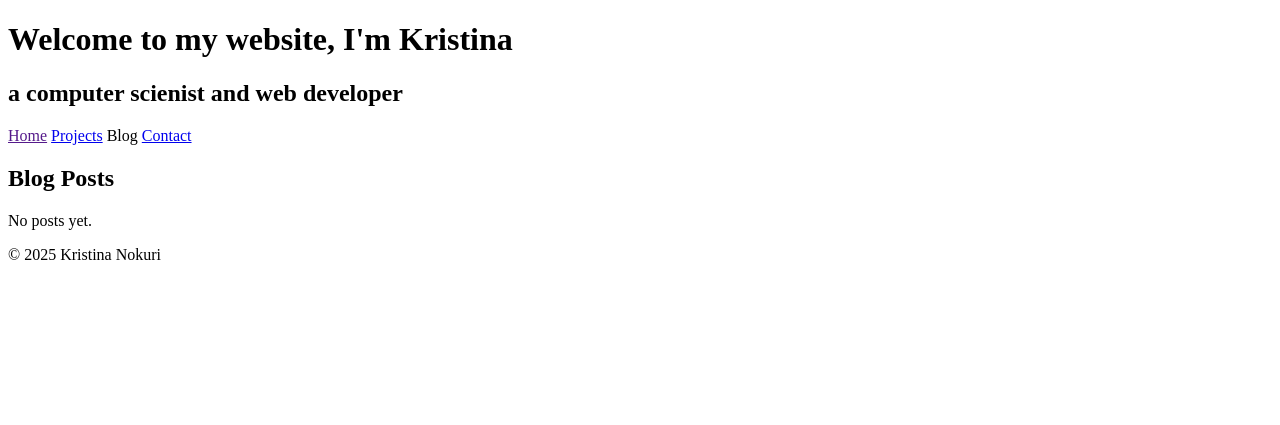
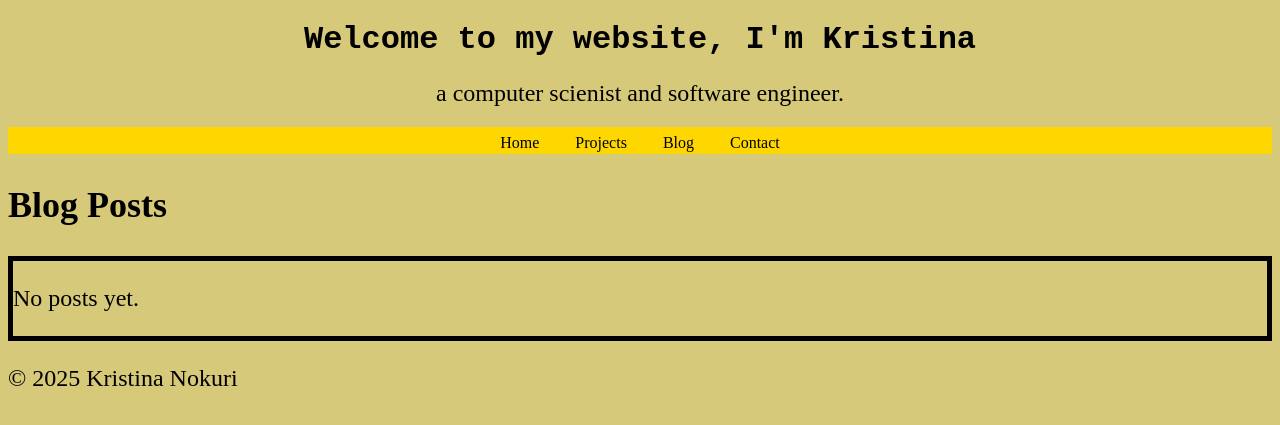
Before and after one commit to krisaan/kristina-nokuri-website, a Django app: page /blog in a window 1280 px wide. Shown: the top 425 px of the page. Run offline with Django 5.2, Linux system fonts and the light colour scheme; data that the repository does not hold is empty.

Commit message:
project started functionality

```diff
--- a/app/admin.py
+++ b/app/admin.py
@@ -1,7 +1,7 @@
 from django.contrib import admin
-from .models import BlogPost
-from .models import ContactItem
+from .models import BlogPost, ContactItem, ProjectItem
 
 # Register your models here.
 admin.site.register(BlogPost)
 admin.site.register(ContactItem)
+admin.site.register(ProjectItem)
--- a/app/static/css/style.css
+++ b/app/static/css/style.css
@@ -0,0 +1,75 @@
+/* Header elements */
+.menu-title {
+    font-size: 32px;
+    text-align: center;
+}
+
+.menu-subtitle {
+    font-size: 24px;
+    text-align: center;
+    font-weight: lighter;
+}
+
+nav {
+    background: gold;
+    font-weight: normal;
+    font-style: normal;
+    text-align: center;
+    border-style: none;
+}
+
+a.menu {
+    font-size: 16px;
+    padding: 15px;
+}
+
+a.menu,
+a:visited {
+    color: black;
+    /* or your default link color */
+    text-decoration: none;
+}
+
+h1 {
+    font-family: 'Courier New', Courier, monospace;
+    font-size: 50px;
+}
+
+body {
+    background-color: rgb(214, 201, 122);
+    font-size: 24px;
+}
+
+p {
+    font-size: 24px;
+}
+
+button {
+    background-color: rgb(119, 122, 23);
+    color: white;
+    border: none;
+    height: 36px;
+    width: 105px;
+    border-radius: 5px;
+    cursor: pointer;
+}
+
+section.blog-post {
+    display: grid;
+    grid-template-columns: repeat(2, 1fr);
+    /* 3 columns of equal width */
+    border: 5px solid black;
+    /* padding: 10px; */
+    /* margin: 20px 0; */
+}
+
+div.blog-post {
+    padding: 20px;
+    text-align: center;
+    height: auto;
+    width: auto;
+}
+
+img.blog-post {
+    border-radius: 10px;
+}
--- a/app/templates/base.html
+++ b/app/templates/base.html
@@ -5,17 +5,18 @@
 	<head>
 		<meta charset="UTF-8" />
 		<title>{% block title %}My Site{% endblock %}</title>
+		<link rel="icon" href="{% static 'favicon.ico' %}" type="image/x-icon" />
 		<link rel="stylesheet" href="{% static 'css/style.css' %}" />
 	</head>
 	<body>
 		<header>
-			<h1>Welcome to my website, I'm Kristina</h1>
-            <h2>a computer scienist and web developer</h2>
+			<h1 class="menu-title">Welcome to my website, I'm Kristina</h1>
+            <h2 class="menu-subtitle">a computer scienist and software engineer.</h2>
 			<nav>
-                <a href="">Home</a>
-                <a href="projects">Projects</a>
-                <a onclick="window.location.href='/blog'">Blog</a>
-                <a href="contact">Contact</a>
+                <a href="/" class="menu">Home</a>
+                <a href="projects" class="menu">Projects</a>
+                <a onclick="window.location.href='/blog'" class="menu">Blog</a>
+                <a href="contact" class="menu">Contact</a>
 			</nav>
 		</header>
 
--- a/app/templates/blog.html
+++ b/app/templates/blog.html
@@ -1,15 +1,19 @@
-{% extends "base.html" %} {% block title %}Blog{% endblock %} {% block content%}
+{% extends "base.html" %} {% block title %}Kristina N. | Blog{% endblock %} {% block content%}
 <h2>Blog Posts</h2>
+<section class="blog-post">
 {% for post in blog_posts %}
-<h3>{{ post.title }}</h3>
-<p>{{ post.subtitle }}</p>
-<img
-	src="{{ post.photo.url }}"
-	width="300"
-	height="200"
-	alt="{{ post.photo_alt }}"
-/>
-
+<div class="blog-post">
+    <h3 class="blog-post">{{ post.title }}</h3>
+    <p class="blog-post">{{ post.subtitle }}</p>
+    <img class="blog-post"
+         src="{{ post.photo.url }}"
+         width="300"
+         height="400"
+         alt="{{ post.photo_alt }}"
+    />
+</div>
 {% empty %}
 <p>No posts yet.</p>
-{% endfor %} {% endblock %}
+{% endfor %}
+ </section>
+ {% endblock %}
--- a/app/templates/contact.html
+++ b/app/templates/contact.html
@@ -1,5 +1,5 @@
 {% extends "base.html" %}
-{% block title %}Contact{% endblock %}
+{% block title %}Kristina N. | Contact{% endblock %}
 {% block content %}
 
 <h1>Contact me!</h1>
--- a/app/templates/index.html
+++ b/app/templates/index.html
@@ -1,5 +1,5 @@
 {% extends "base.html" %}
-{% block title %}Home{% endblock %}
+{% block title %}Kristina N. | Website{% endblock %}
 {% block content%}
 
 
@@ -7,8 +7,8 @@
 	<p>Here you can find my projects, and contact information. </p>
 	<p>Below are some quick links and my email. You can also send an email through the contacts page.</p>
 	<div id="my-links">
-		<a href="https://github.com/krisaan">Github</a>
-		<a = href="https://www.linkedin.com/in/kristina-nokuri/">Linkedin</a>
+		<a href="https://github.com/krisaan" target="_blank">Github</a>
+		<a = href="https://www.linkedin.com/in/kristina-nokuri/" target="_blank">Linkedin</a>
 	</div>
 </body>
 
--- a/app/urls.py
+++ b/app/urls.py
@@ -14,4 +14,5 @@ urlpatterns = [
     path("blog", views.blog),
     path("contact", views.contact),
     path("projects", views.projects),
+    path("projects/github-webhook", views.github_webhook)
 ]
--- a/app/views.py
+++ b/app/views.py
@@ -1,12 +1,13 @@
 from django.shortcuts import render, redirect
-from django.http import HttpResponse
+from django.http import HttpResponse, JsonResponse
 from django.views import View
 from django.core.mail import send_mail
 from django.conf import settings
 from .forms import BlogPostForm
 from .models import BlogPost
 from .forms import ContactForm
-
+import json
+from django.views.decorators.csrf import csrf_exempt
 import os
 from dotenv import load_dotenv
 
@@ -28,9 +29,40 @@ def home(request):
     if request.method == "GET":
         return render(request, "index.html")
 
+@csrf_exempt
+def github_webhook(request):
+    token = request.GET.get("token")
+
+    if token != settings.GITHUB_WEBHOOK_TOKEN:
+        return HttpResponse("Unauthorized", status=401)
+
+    if request.method != "POST":
+        return HttpResponse("Method Not Allowed", status=405)
+
+    event = request.headers.get("X-GitHub-Event", "ping")
+
+    try:
+        payload = json.loads(request.body)
+    except json.JSONDecodeError:
+        return JsonResponse({"error": "Invalid JSON"}, status=400)
+
+    if event == "ping":
+        return JsonResponse({"msg": "pong"})
+
+    if event == "push":
+        repo = payload.get("repository", {}).get("full_name")
+        commits = payload.get("commits", [])
+
+        # Add logic here to sync or update your database if needed
+        print(f"Push event from: {repo}, {len(commits)} commits")
+
+        return JsonResponse({"status": "success", "repo": repo})
+
+    return JsonResponse({"msg": "Unhandled event: " + event}, status=200)
 
 def projects(request):
     if request.method == "GET":
+
         return render(request, "projects.html")
 
 
```
Also changed, not shown: app/forms.py (+14 -2 lines), app/models.py (+14 -0 lines), app/templates/projects.html (+6 -8 lines), app/migrations/0004_projectitem.py (added), app/migrations/0005_projectitem_repo_id.py (added), app/migrations/0006_alter_projectitem_repo_id.py (added), app/static/favicon.ico (added), app/static/js/projects.js (added).
